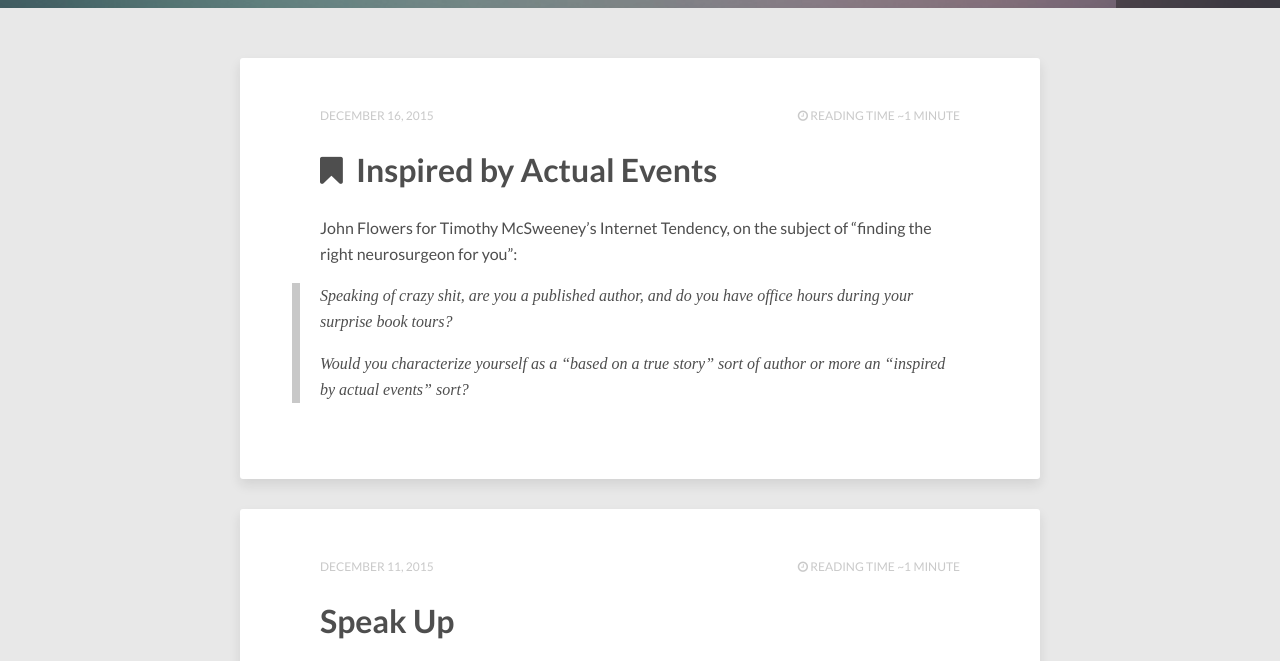
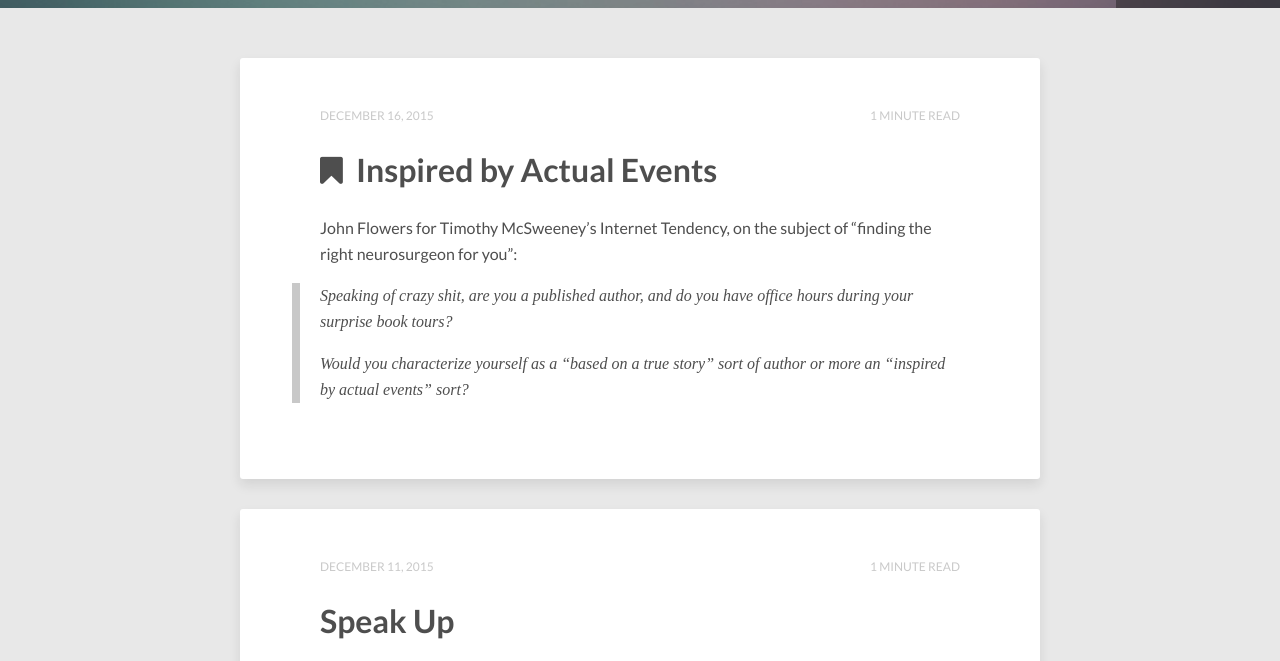
Before and after one commit to CarterPape/CarterPape.github.io, a Jekyll site: the page built from index.html, in a window 1280 px wide and 1400 px high, scrolled down 240 px. Shown: the part 152-813 px from the top of the window. Built offline with Jekyll 4.4.1, drawn with Linux system fonts in a browser that asks for light colours; nearby versions of some CDN libraries; the list of posts is cut into pages by our own code; some of the changed text lies outside the part shown.

Commit message:
Changes read time layout

```diff
--- a/_includes/read-time-index.html
+++ b/_includes/read-time-index.html
@@ -1,2 +1,2 @@
 {% assign readtime = post.content | strip_html | number_of_words | divided_by:site.words_per_minute %}
-Reading time ~{% if readtime <= 1 %}1 minute{% else %}{{ readtime }} minutes{% endif %}
+{% if readtime > 0 %}{{ readtime }}{% else %}1{% endif %} minute read
--- a/_includes/read-time.html
+++ b/_includes/read-time.html
@@ -1,2 +1,2 @@
 {% assign readtime = content | strip_html | number_of_words | divided_by:site.words_per_minute %}
-Reading time ~{% if readtime <= 1 %}1 minute{% else %}{{ readtime }} minutes{% endif %}
+{% if readtime > 0 %}{{ readtime }}{% else %}1{% endif %} minute read
--- a/_layouts/page.html
+++ b/_layouts/page.html
@@ -20,7 +20,6 @@
                 <h1 class="entry-title">{{ page.title }}</h1>
                 {% if site.reading_time %}
                 <p class="entry-reading-time">
-                    <i class="fa fa-clock-o"></i>
                     {% include read-time.html %}
                 </p><!-- /.entry-reading-time -->
                 {% endif %}
--- a/_layouts/post.html
+++ b/_layouts/post.html
@@ -25,7 +25,6 @@
                 <h2><span class="entry-date date published"><time datetime="{{ page.date | date_to_xmlschema }}">{{ page.date | date: "%B %d, %Y" }}</time></span></h2>
                 {% if site.reading_time %}
                 <p class="entry-reading-time">
-                    <i class="fa fa-clock-o"></i>
                     {% include read-time.html %}
                 </p><!-- /.entry-reading-time -->
                 {% endif %}
--- a/index.html
+++ b/index.html
@@ -22,7 +22,6 @@ image:
       {% if page.author %}</span><span class="author vcard"><span class="fn"><a href="{{ site.url }}/about/" title="About {{ site.owner.name }}">{{ site.owner.name }}</a></span></span>{% endif %}
       {% if site.reading_time %}
       <span class="entry-reading-time">
-        <i class="fa fa-clock-o"></i>
         {% include read-time-index.html %}
       </span><!-- /.entry-reading-time -->
       {% endif %}
```
